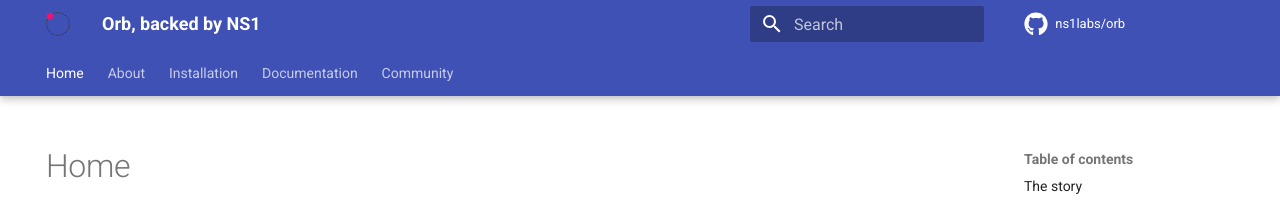
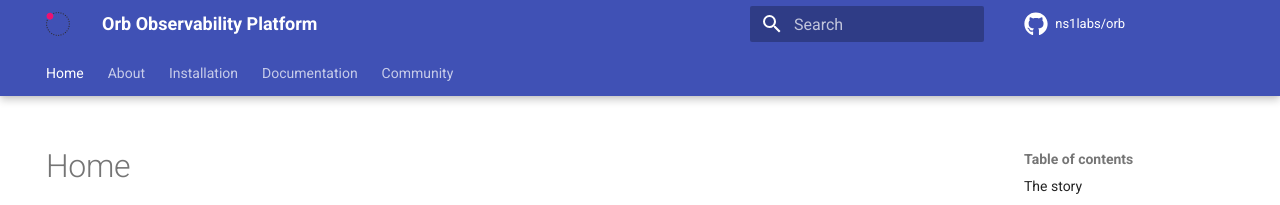
Before and after one commit to orb-community/orb-website, an MkDocs documentation site: the page built from docs/index.md, in a window 1280 px wide. Shown: the top 205 px of the page. Built offline with MkDocs 1.6.1 and Material for MkDocs 9.7.7, drawn with Linux system fonts in a browser that asks for light colours; comment, search, counter and statistics services are not loaded.

Commit message:
site name original

```diff
--- a/mkdocs.yml
+++ b/mkdocs.yml
@@ -1,4 +1,4 @@
-site_name: Orb, backed by NS1
+site_name: Orb Observability Platform
 theme:
   name: material
   favicon: img/ORB-logo-ring.png
```
